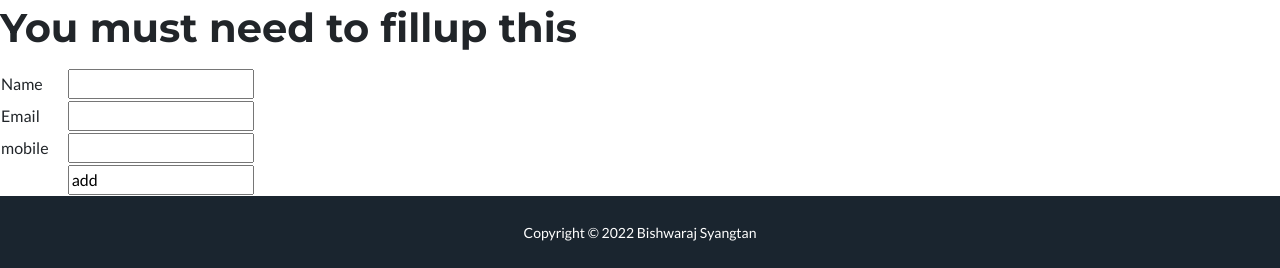
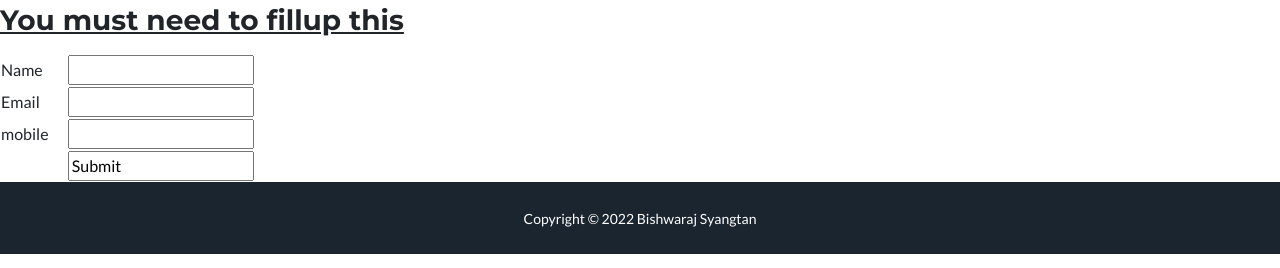
Before and after one commit to VLMEEchannel/bishwarajtmg, a plain HTML site: page index.html in a window 1280 px wide. Shown: the part 2031-2299 px from the top of the page. Drawn offline with nearby package versions, Linux system fonts and the light colour scheme.

Commit message:
Update index.html

```diff
--- a/index.html
+++ b/index.html
@@ -61,7 +61,7 @@
   <font face ="algerian" size="5" color = "White "><center>kathmandu </font ></center>
 <h1><marquee>SYANGTAN BRAND.... </H1></marquee>
 
-<marquee direction ="up" bgcolor ="blue" scrolldellay ="200">sucessful part of life is patient.</marquee>
+<marquee direction ="up" bgcolor ="blue" scrolldellay ="200">Syangtan Brand</marquee>
 <h3 text align="left">University</h3>
 <ul type ="disc ">
 <li>Tribhuban </li>
@@ -108,7 +108,7 @@
 <a href = "https://www.youtube.com/watch?v=eEfyaGI7uGU"> CLick Here </a>
 
 
-    <h1><p>You must need to fillup this </p></h1>
+    <h3><u><p>You must need to fillup this </p></h3></u>
 <table width="25%" border="0">
 <table width="25%" border="0">
 <tr>
@@ -127,7 +127,7 @@
 </tr>
 <tr>
 <td></td>
-<td><input type ="submit name ="submit" value ="add">
+<td><input type ="submit name ="submit" value ="Submit">
 </td>
 </tr>
 </table>
```
